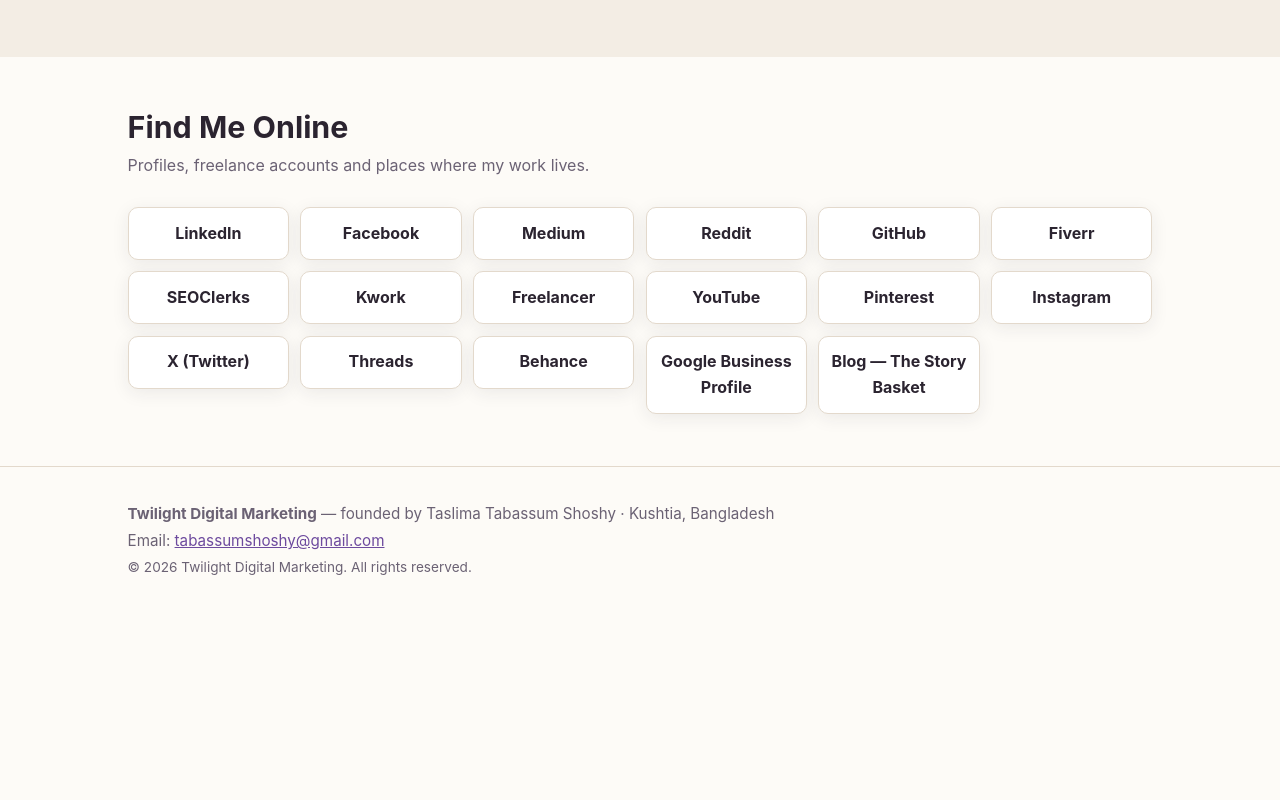
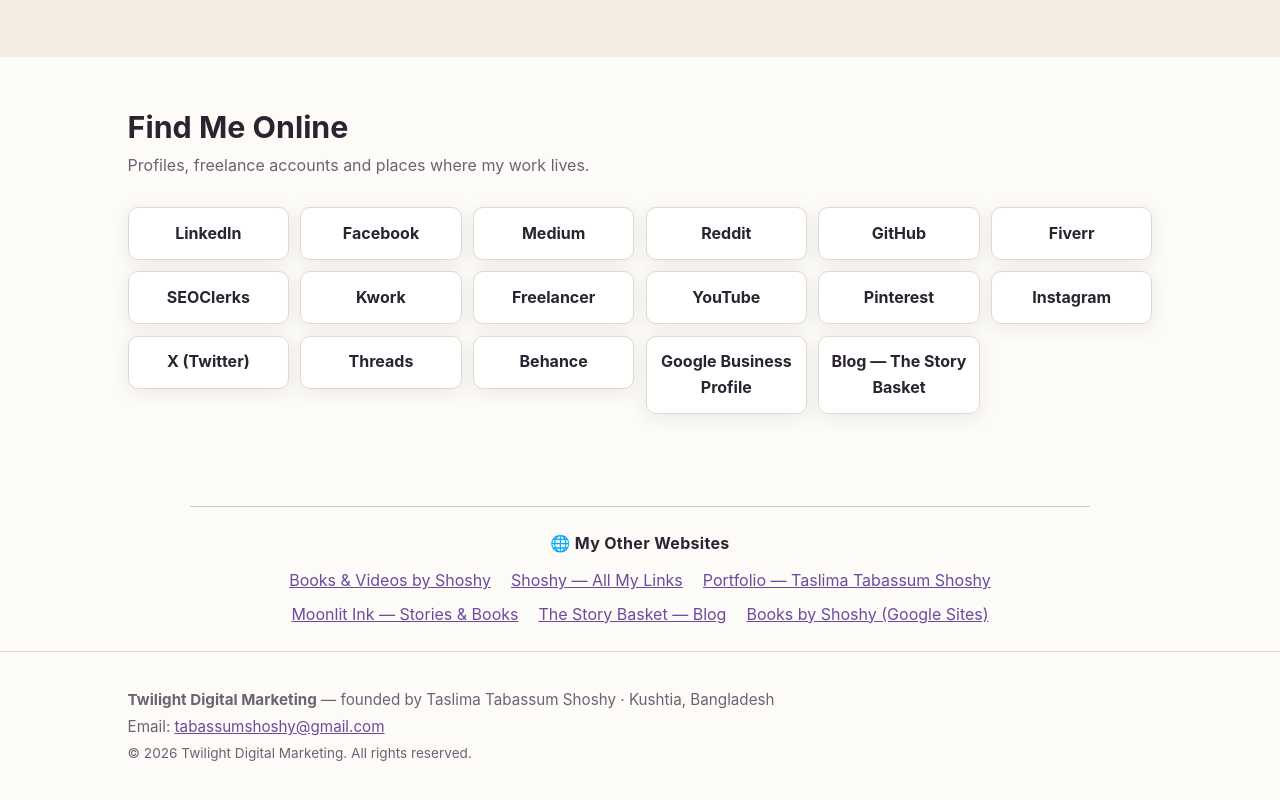
Before and after one commit to tabassumshoshy-commits/twilight-digital-marketing, a plain HTML site: page index.html in a window 1280 px wide. Shown: the part 4539-5339 px from the top of the page. Before the commit the page ends 5153 px from the top, so only its background shows below. Drawn offline with Linux system fonts and the light colour scheme.

Commit message:
Add My Websites footer links (link wheel)
Added a navigation section with links to other websites.

```diff
--- a/index.html
+++ b/index.html
@@ -285,6 +285,18 @@
   </section>
 </main>
 
+<!-- My websites — link wheel -->
+<nav aria-label="My other websites" style="max-width:900px;margin:2.5rem auto 0;padding:1.5rem 1.25rem;border-top:1px solid rgba(128,128,128,.4);text-align:center;">
+  <p style="margin:0 0 .75rem;font-weight:700;letter-spacing:.02em;">🌐 My Other Websites</p>
+  <ul style="list-style:none;margin:0;padding:0;display:flex;flex-wrap:wrap;gap:.5rem 1.25rem;justify-content:center;">
+    <li><a href="https://tabassumshoshy-commits.github.io/books-and-videos/" target="_blank" rel="noopener">Books &amp; Videos by Shoshy</a></li>
+    <li><a href="https://tabassumshoshy-commits.github.io/links/" target="_blank" rel="noopener">Shoshy — All My Links</a></li>
+    <li><a href="https://tabassumshoshy-commits.github.io/portfolio/" target="_blank" rel="noopener">Portfolio — Taslima Tabassum Shoshy</a></li>
+    <li><a href="https://live-moonlit-ink.pantheonsite.io/" target="_blank" rel="noopener">Moonlit Ink — Stories &amp; Books</a></li>
+    <li><a href="https://storybookishwithshoshy.blogspot.com/" target="_blank" rel="noopener">The Story Basket — Blog</a></li>
+    <li><a href="https://sites.google.com/view/books-by-shoshy/home" target="_blank" rel="noopener">Books by Shoshy (Google Sites)</a></li>
+  </ul>
+</nav>
 <footer class="site-footer">
   <div class="wrap">
     <p><strong>Twilight Digital Marketing</strong> — founded by Taslima Tabassum Shoshy · Kushtia, Bangladesh</p>
```
